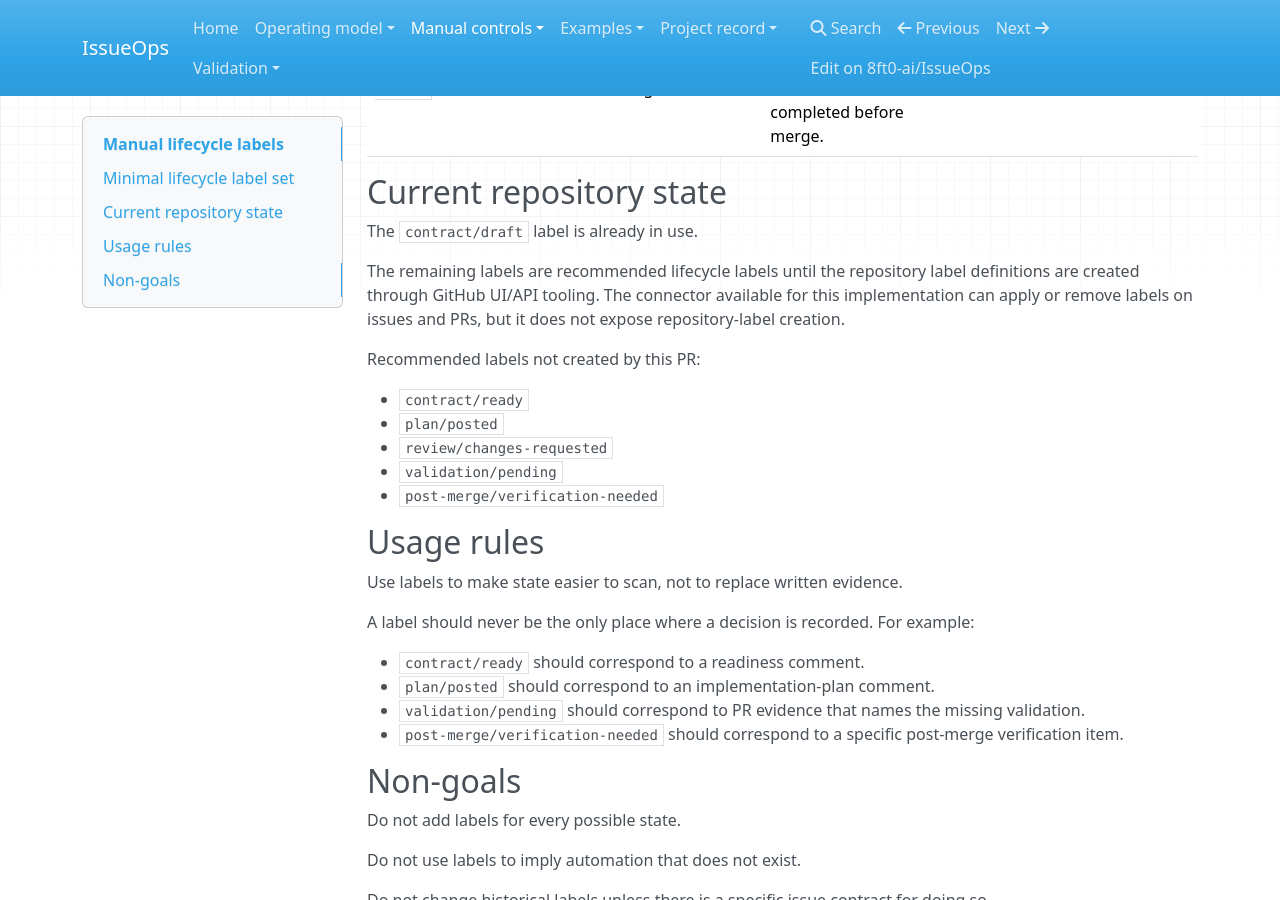
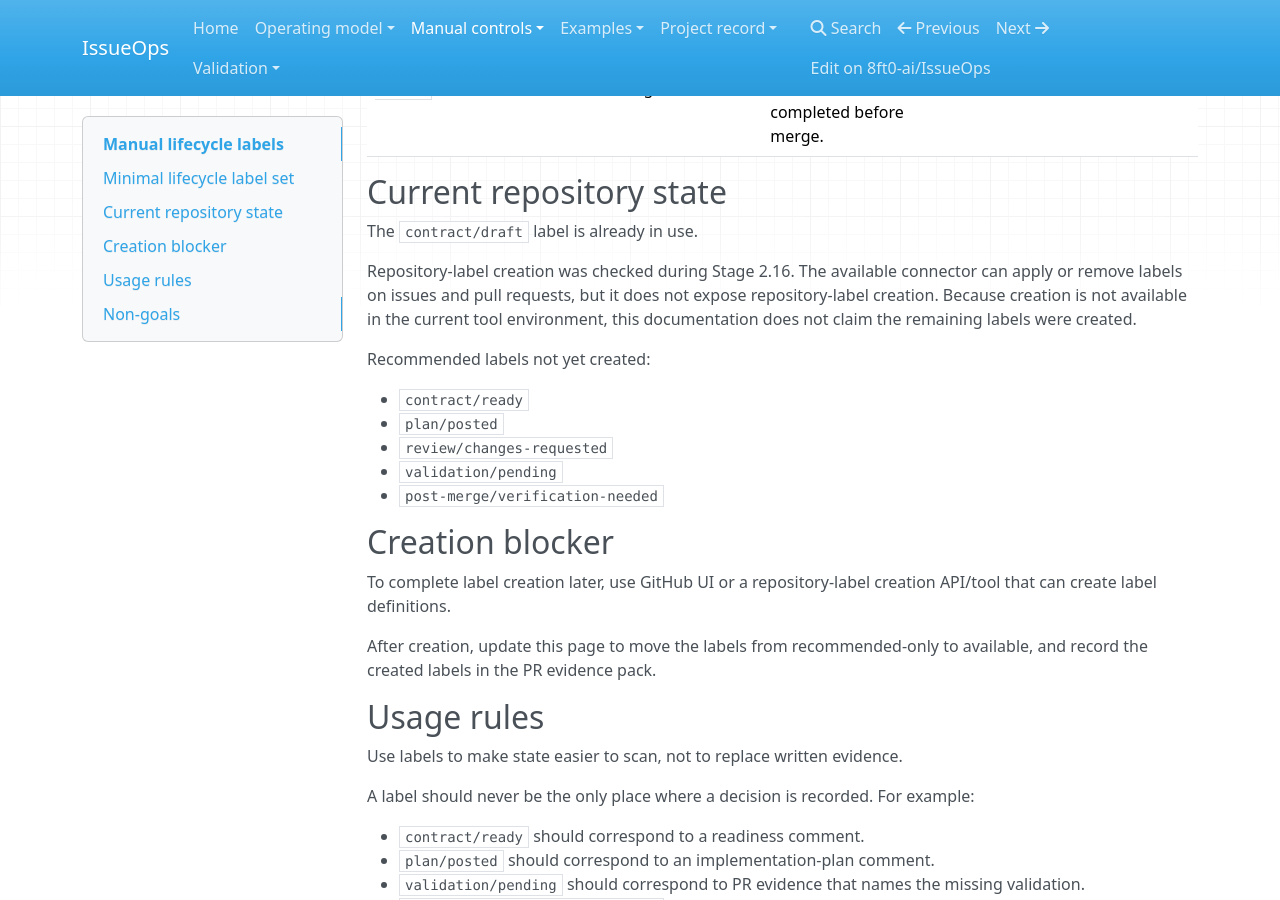
Before and after one commit to 8ft0-ai/IssueOps, an MkDocs documentation site: the page built from docs/labels.md, in a window 1280 px wide and 900 px high, scrolled down 943 px. Built offline with MkDocs 1.6.1, drawn with Linux system fonts in a browser that asks for light colours; nearby versions of some CDN libraries.

Commit message:
Record lifecycle label creation blocker

```diff
--- a/docs/labels.md
+++ b/docs/labels.md
@@ -23,15 +23,21 @@
 
 The `contract/draft` label is already in use.
 
-The remaining labels are recommended lifecycle labels until the repository label definitions are created through GitHub UI/API tooling. The connector available for this implementation can apply or remove labels on issues and PRs, but it does not expose repository-label creation.
+Repository-label creation was checked during Stage 2.16. The available connector can apply or remove labels on issues and pull requests, but it does not expose repository-label creation. Because creation is not available in the current tool environment, this documentation does not claim the remaining labels were created.
 
-Recommended labels not created by this PR:
+Recommended labels not yet created:
 
 - `contract/ready`
 - `plan/posted`
 - `review/changes-requested`
 - `validation/pending`
 - `post-merge/verification-needed`
+
+## Creation blocker
+
+To complete label creation later, use GitHub UI or a repository-label creation API/tool that can create label definitions.
+
+After creation, update this page to move the labels from recommended-only to available, and record the created labels in the PR evidence pack.
 
 ## Usage rules
 
```
